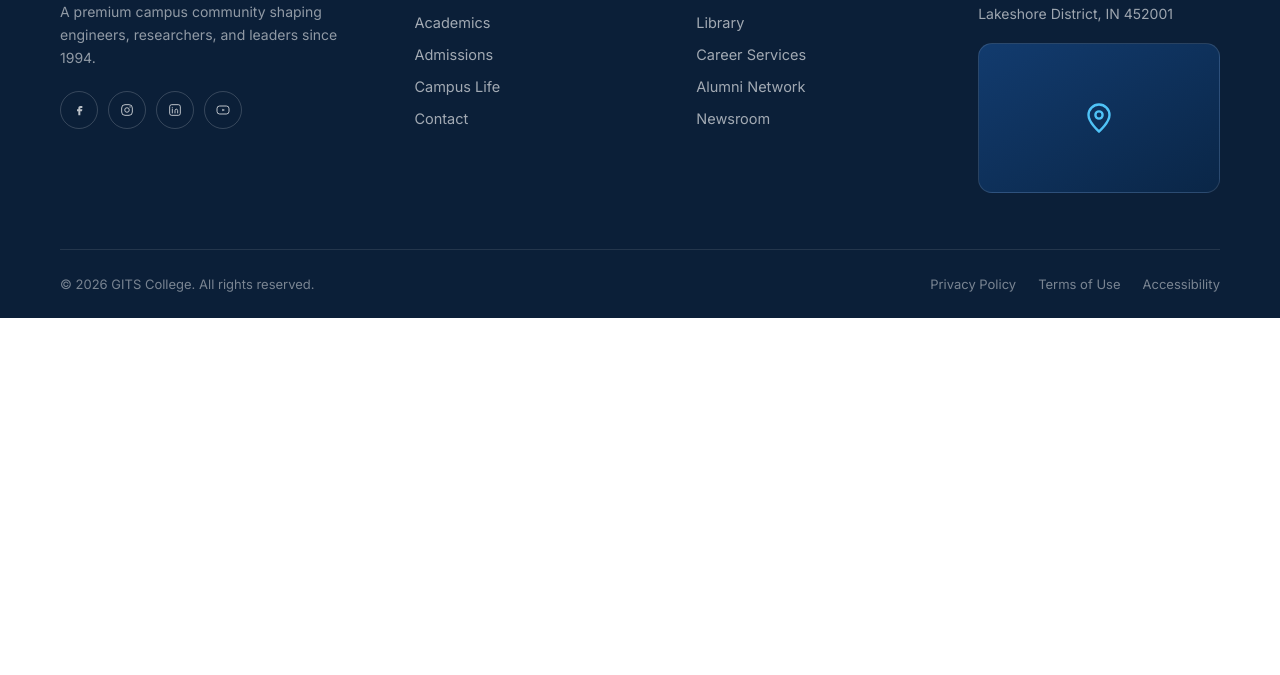
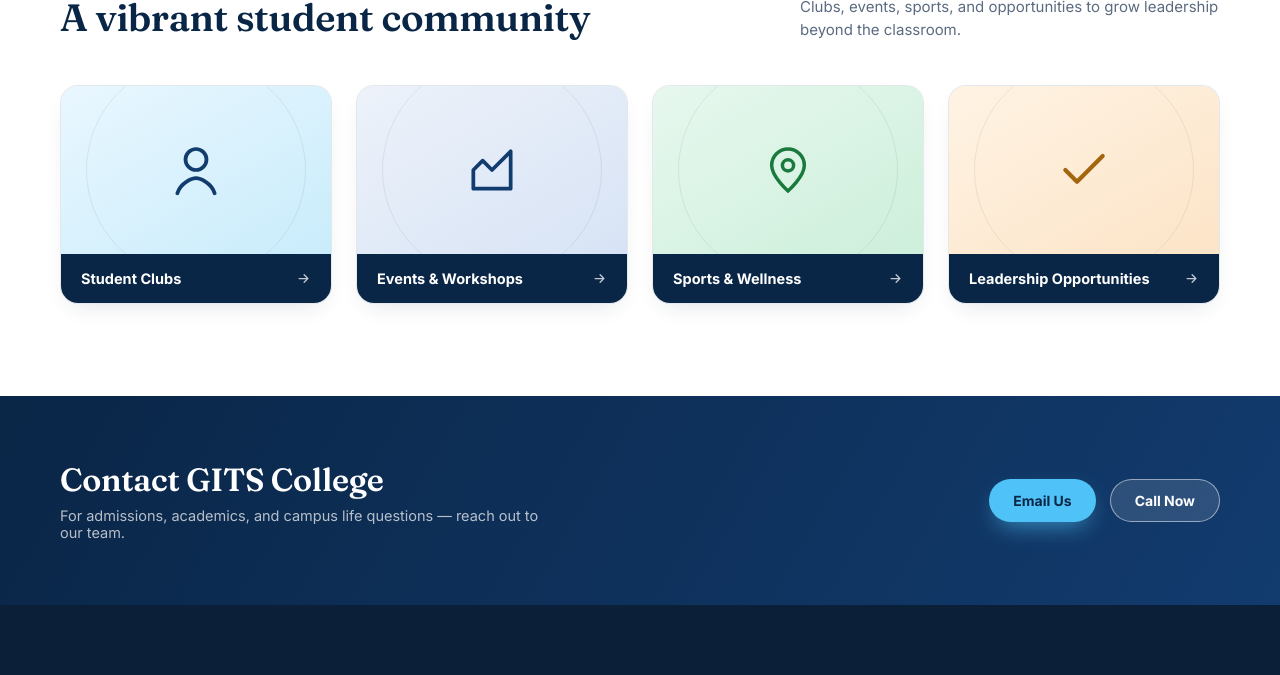
Before and after one commit to kartik2907ameta-dev/main-project, a plain HTML site: page index.html in a window 1280 px wide. Shown: the part 2397-3072 px from the top of the page. Before the commit the page ends 2715 px from the top, so only its background shows below. Drawn offline with Linux system fonts and the light colour scheme.

Commit message:
About Us Academics Admissions Campus Life Contact me navbar par ki incon par click karu to ye pages open kare

```diff
--- a/index.html
+++ b/index.html
@@ -55,6 +55,8 @@
     backdrop-filter:blur(10px);
     border-bottom:1px solid var(--line);
   }
+  /* Avoid sticky header covering anchors */
+  [id]{scroll-margin-top:92px;}
   .nav-inner{
     max-width:1240px;margin:0 auto;padding:0 40px;
     height:78px;display:flex;align-items:center;justify-content:space-between;gap:32px;
@@ -361,11 +363,11 @@
     </a>
 
     <nav class="primary">
-      <a href="#">About Us <svg viewBox="0 0 12 12" fill="none"><path d="M2 4l4 4 4-4" stroke="currentColor" stroke-width="1.6" stroke-linecap="round"/></svg></a>
-      <a href="#">Academics <svg viewBox="0 0 12 12" fill="none"><path d="M2 4l4 4 4-4" stroke="currentColor" stroke-width="1.6" stroke-linecap="round"/></svg></a>
-      <a href="#">Admissions <svg viewBox="0 0 12 12" fill="none"><path d="M2 4l4 4 4-4" stroke="currentColor" stroke-width="1.6" stroke-linecap="round"/></svg></a>
-      <a href="#">Campus Life <svg viewBox="0 0 12 12" fill="none"><path d="M2 4l4 4 4-4" stroke="currentColor" stroke-width="1.6" stroke-linecap="round"/></svg></a>
-      <a href="#">Contact</a>
+      <a href="#about">About Us <svg viewBox="0 0 12 12" fill="none"><path d="M2 4l4 4 4-4" stroke="currentColor" stroke-width="1.6" stroke-linecap="round"/></svg></a>
+      <a href="#academics">Academics <svg viewBox="0 0 12 12" fill="none"><path d="M2 4l4 4 4-4" stroke="currentColor" stroke-width="1.6" stroke-linecap="round"/></svg></a>
+      <a href="#admissions">Admissions <svg viewBox="0 0 12 12" fill="none"><path d="M2 4l4 4 4-4" stroke="currentColor" stroke-width="1.6" stroke-linecap="round"/></svg></a>
+      <a href="#campus">Campus Life <svg viewBox="0 0 12 12" fill="none"><path d="M2 4l4 4 4-4" stroke="currentColor" stroke-width="1.6" stroke-linecap="round"/></svg></a>
+      <a href="#contact">Contact</a>
     </nav>
 
     <div class="nav-right">
@@ -514,8 +516,8 @@
   </div>
 </section>
 
-<!-- ===================== QUICK LINKS ===================== -->
-<section class="quicklinks">
+<!-- ===================== ABOUT ===================== -->
+<section id="about" class="quicklinks">
   <div class="wrap">
     <div class="section-head">
       <div>
@@ -573,8 +575,8 @@
   </div>
 </section>
 
-<!-- ===================== NEWS ===================== -->
-<section class="news">
+<!-- ===================== ACADEMICS ===================== -->
+<section id="academics" class="news">
   <div class="wrap">
     <div class="section-head">
       <div>
@@ -627,8 +629,8 @@
   </div>
 </section>
 
-<!-- ===================== CTA STRIP ===================== -->
-<section class="cta-strip">
+<!-- ===================== ADMISSIONS ===================== -->
+<section id="admissions" class="cta-strip">
   <div class="wrap cta-inner">
     <div>
       <h2>Ready to see the campus for yourself?</h2>
@@ -637,6 +639,89 @@
     <div style="display:flex;gap:14px;flex-wrap:wrap;">
       <a href="#" class="btn btn-sky">Schedule a Visit</a>
       <a href="#" class="btn btn-ghost-light">Apply Now</a>
+    </div>
+  </div>
+</section>
+
+<!-- ===================== CAMPUS LIFE ===================== -->
+<section id="campus" class="quicklinks">
+  <div class="wrap">
+    <div class="section-head">
+      <div>
+        <span class="eyebrow">Campus Life</span>
+        <h2 style="margin-top:8px;">A vibrant student community</h2>
+      </div>
+      <p class="desc">Clubs, events, sports, and opportunities to grow leadership beyond the classroom.</p>
+    </div>
+
+    <div class="ql-grid">
+      <div class="ql-card">
+        <div class="ql-media">
+          <span class="ring"></span>
+          <svg viewBox="0 0 24 24" fill="none">
+            <path d="M12 12a4.5 4.5 0 100-9 4.5 4.5 0 000 9z" stroke="#123B6E" stroke-width="1.6"/>
+            <path d="M4 22c1.5-4.8 6.5-6.5 8-6.5s6.5 1.7 8 6.5" stroke="#123B6E" stroke-width="1.6" stroke-linecap="round"/>
+          </svg>
+        </div>
+        <div class="ql-foot">
+          <span class="title">Student Clubs</span>
+          <svg viewBox="0 0 24 24" fill="none"><path d="M5 12h14M13 6l6 6-6 6" stroke="white" stroke-width="2" stroke-linecap="round" stroke-linejoin="round"/></svg>
+        </div>
+      </div>
+
+      <div class="ql-card">
+        <div class="ql-media">
+          <span class="ring"></span>
+          <svg viewBox="0 0 24 24" fill="none">
+            <path d="M4 20v-8M4 12l4-4 4 4 8-8v16H4z" stroke="#123B6E" stroke-width="1.6" stroke-linejoin="round"/>
+          </svg>
+        </div>
+        <div class="ql-foot">
+          <span class="title">Events &amp; Workshops</span>
+          <svg viewBox="0 0 24 24" fill="none"><path d="M5 12h14M13 6l6 6-6 6" stroke="white" stroke-width="2" stroke-linecap="round" stroke-linejoin="round"/></svg>
+        </div>
+      </div>
+
+      <div class="ql-card">
+        <div class="ql-media">
+          <span class="ring"></span>
+          <svg viewBox="0 0 24 24" fill="none">
+            <path d="M12 21s7-6.1 7-11a7 7 0 10-14 0c0 4.9 7 11 7 11z" stroke="#1a7a3d" stroke-width="1.5"/>
+            <circle cx="12" cy="10" r="2.4" stroke="#1a7a3d" stroke-width="1.5"/>
+          </svg>
+        </div>
+        <div class="ql-foot">
+          <span class="title">Sports &amp; Wellness</span>
+          <svg viewBox="0 0 24 24" fill="none"><path d="M5 12h14M13 6l6 6-6 6" stroke="white" stroke-width="2" stroke-linecap="round" stroke-linejoin="round"/></svg>
+        </div>
+      </div>
+
+      <div class="ql-card">
+        <div class="ql-media">
+          <span class="ring"></span>
+          <svg viewBox="0 0 24 24" fill="none">
+            <path d="M20 6L9 17l-5-5" stroke="#a3660f" stroke-width="1.8" stroke-linecap="round" stroke-linejoin="round"/>
+          </svg>
+        </div>
+        <div class="ql-foot">
+          <span class="title">Leadership Opportunities</span>
+          <svg viewBox="0 0 24 24" fill="none"><path d="M5 12h14M13 6l6 6-6 6" stroke="white" stroke-width="2" stroke-linecap="round" stroke-linejoin="round"/></svg>
+        </div>
+      </div>
+    </div>
+  </div>
+</section>
+
+<!-- ===================== CONTACT ===================== -->
+<section id="contact" class="cta-strip">
+  <div class="wrap cta-inner">
+    <div>
+      <h2>Contact GITS College</h2>
+      <p>For admissions, academics, and campus life questions — reach out to our team.</p>
+    </div>
+    <div style="display:flex;gap:14px;flex-wrap:wrap;">
+      <a href="mailto:info@gitscollege.edu" class="btn btn-sky">Email Us</a>
+      <a href="tel:+10000000000" class="btn btn-ghost-light">Call Now</a>
     </div>
   </div>
 </section>
@@ -669,11 +754,11 @@
       <div class="footer-col">
         <h4>Quick Links</h4>
         <ul>
-          <li><a href="#">About Us</a></li>
-          <li><a href="#">Academics</a></li>
-          <li><a href="#">Admissions</a></li>
-          <li><a href="#">Campus Life</a></li>
-          <li><a href="#">Contact</a></li>
+          <li><a href="#about">About Us</a></li>
+          <li><a href="#academics">Academics</a></li>
+          <li><a href="#admissions">Admissions</a></li>
+          <li><a href="#campus">Campus Life</a></li>
+          <li><a href="#contact">Contact</a></li>
         </ul>
       </div>
 
```
